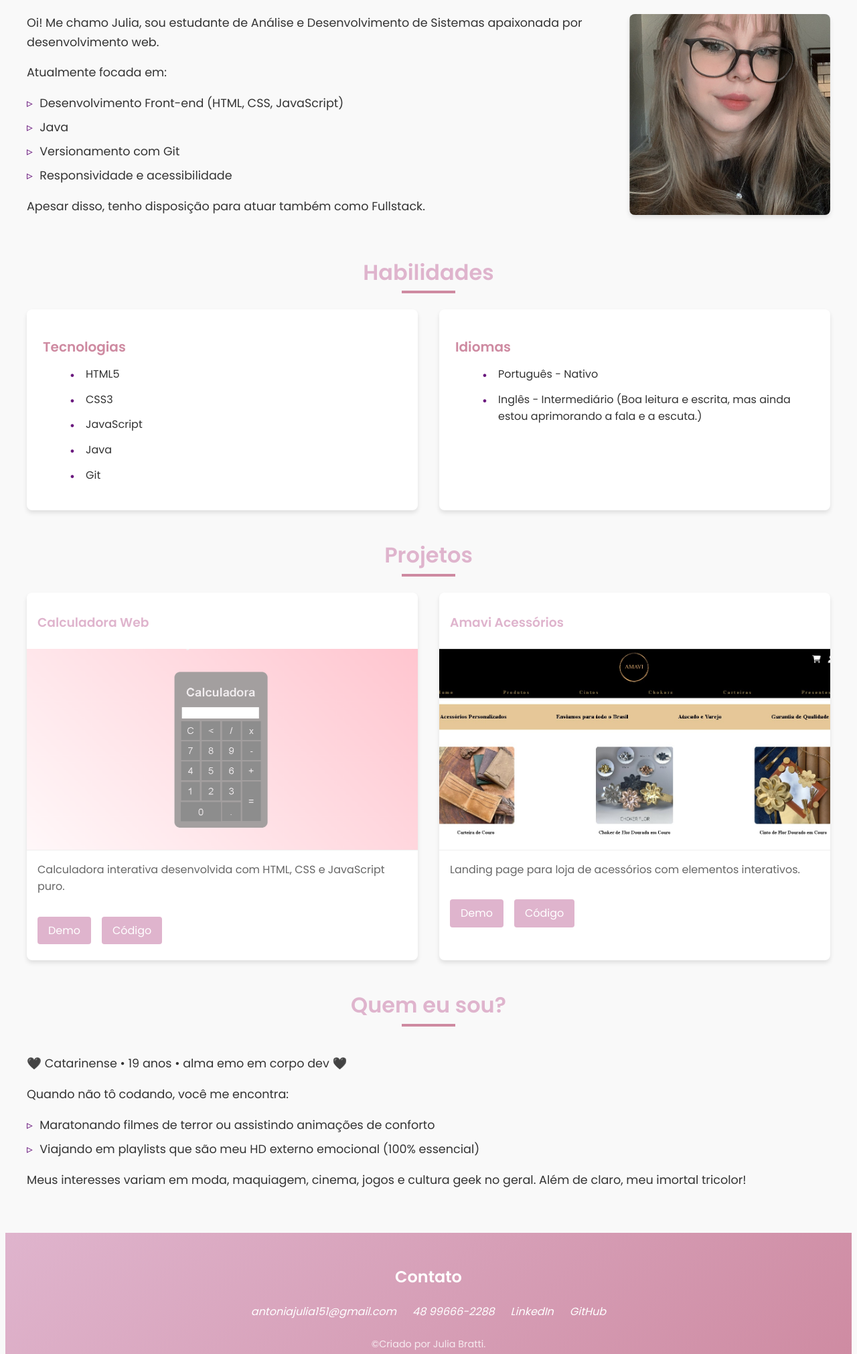
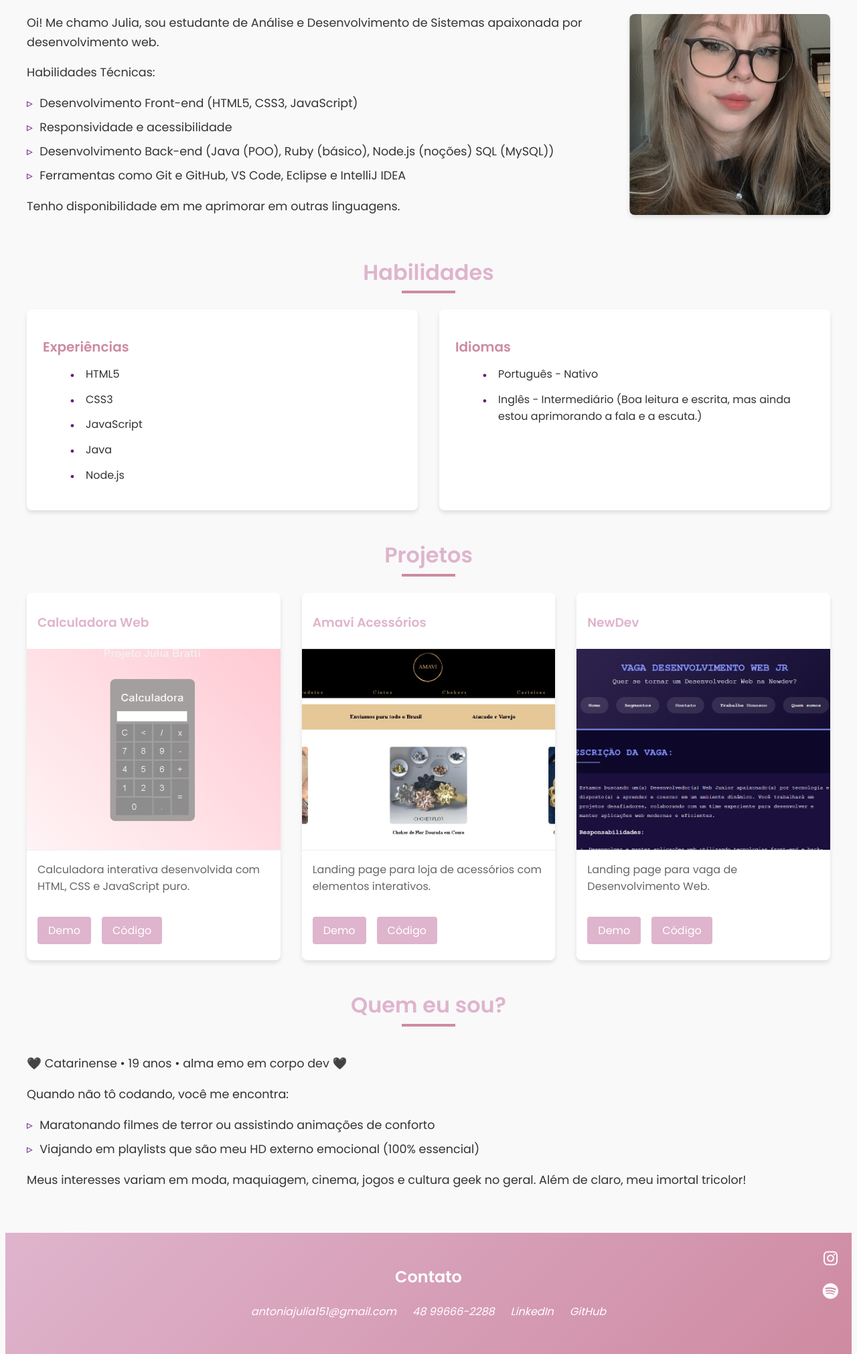
Before and after one commit to jwlinha/jwlinha, a plain HTML site: page index.html in a window 1280 px wide. Shown: the part 368-2390 px from the top of the page at 67% size. Drawn offline with Linux system fonts and the light colour scheme; a script that the page names is missing.

Commit message:
acrescentei um novo projeto

```diff
--- a/index.html
+++ b/index.html
@@ -9,6 +9,7 @@
     <link rel="preconnect" href="https://fonts.googleapis.com">
     <link rel="preconnect" href="https://fonts.gstatic.com" crossorigin>
     <link href="https://fonts.googleapis.com/css2?family=Poppins:wght@400;500;600&display=swap" rel="stylesheet">
+    <link rel="stylesheet" href="https://cdnjs.cloudflare.com/ajax/libs/font-awesome/6.4.0/css/all.min.css">
 </head>
 
 <body>
@@ -29,14 +30,14 @@
             <div class="sobre-conteudo">
                 <div class="sobre-texto">
                     <p>Oi! Me chamo Julia, sou estudante de Análise e Desenvolvimento de Sistemas apaixonada por desenvolvimento web.</p>
-                    <p>Atualmente focada em:</p>
+                    <p>Habilidades Técnicas:</p>
                     <ul class="sobre-lista">
-                        <li>Desenvolvimento Front-end (HTML, CSS, JavaScript)</li>
-                        <li>Java</li>
-                        <li>Versionamento com Git</li>
+                        <li>Desenvolvimento Front-end (HTML5, CSS3, JavaScript)</li>
                         <li>Responsividade e acessibilidade</li>
+                        <li>Desenvolvimento Back-end (Java (POO), Ruby (básico), Node.js (noções) SQL (MySQL))</li>
+                        <li>Ferramentas como Git e GitHub, VS Code, Eclipse e IntelliJ IDEA</li>
                     </ul>
-                    <p>Apesar disso, tenho disposição para atuar também como Fullstack.</p>
+                    <p>Tenho disponibilidade em me aprimorar em outras linguagens. </p>
                 </div>
                 <div class="sobre-imagem">
                     <img class="foto-perfil" width="300" src="imagens/fotoperfil.jpg" alt="Julia Bratti sorrindo" loading="lazy"/>
@@ -49,13 +50,13 @@
 
             <div class="habilidades-container">
                 <div class="habilidade-categoria">
-                    <h3 class="categoria-titulo">Tecnologias</h3>
+                    <h3 class="categoria-titulo">Experiências</h3>
                     <ul class="habilidade-lista">
                         <li class="habilidade-item">HTML5</li>
                         <li class="habilidade-item">CSS3</li>
                         <li class="habilidade-item">JavaScript</li>
                         <li class="habilidade-item">Java</li>
-                        <li class="habilidade-item">Git</li>
+                        <li class="habilidade-item">Node.js</li>
                     </ul>
                 </div>
 
@@ -92,6 +93,16 @@
                         <a href="https://github.com/jwlinha/amaviacessorios" target="_blank" rel="noopener" class="projeto-link">Código</a>
                     </div>
                 </article>
+
+                <article class="projeto-card">
+                    <h3 class="projeto-titulo">NewDev</h3>
+                    <img width="400" height="235" src="imagens/newdev.png"  alt="Empresa Ficticia de Tecnologia" loading="lazy" class="projeto-imagem"/>
+                    <p class="projeto-descricao">Landing page para vaga de Desenvolvimento Web.</p>
+                    <div class="projeto-links">
+                        <a href="https://jwlinha.github.io/Newdev/" target="_blank" rel="noopener" class="projeto-link">Demo</a>
+                        <a href="https://github.com/jwlinha/Newdev" target="_blank" rel="noopener" class="projeto-link">Código</a>
+                    </div>
+                </article>
             </div>
         </section>
 
@@ -114,6 +125,15 @@
     </main>
 
     <footer id="contato" class="rodape">
+        <div class="social-icons-vertical">
+            <a href="https://instagram.com/jwliabratti" target="_blank" rel="noopener" aria-label="Instagram">
+                <i class="fab fa-instagram"></i>
+            </a>
+            <a href="https://open.spotify.com/user/31k7xp6uyzhqwtg5ysjh7yvsitpy" target="_blank" rel="noopener" aria-label="Spotify">
+                <i class="fab fa-spotify"></i>
+            </a>
+        </div>
+
         <h2 class="rodape-titulo">Contato</h2>
 
         <div class="rodape-conteudo">
@@ -123,7 +143,6 @@
                 <a href="https://www.linkedin.com/in/julia-bratti-2156972b0" target="_blank" rel="noopener" class="contato-link">LinkedIn</a>
                 <a href="https://github.com/jwlinha" target="_blank" rel="noopener" class="contato-link">GitHub</a>
             </address>
-            <p class="rodape-copyright">&copy;Criado por Julia Bratti.</p>
         </div>
     </footer>
 
--- a/style.css
+++ b/style.css
@@ -299,6 +299,7 @@
   }
 
   .rodape {
+    position: relative;
     background: linear-gradient(135deg, var(--primary), var(--secondary));
     color: var(--white);
     padding: 2rem 1rem;
@@ -335,6 +336,38 @@
     font-size: 0.9rem;
 }
 
+.social-icons-vertical {
+    position: absolute;
+    top: 20px;
+    right: 20px;
+    display: flex;
+    flex-direction: column;
+    gap: 10px;
+}
+
+.social-icons-vertical a {
+    color: var(--white);
+    font-size: 1.5rem;
+    transition: all 0.3s ease;
+}
+
+.social-icons-vertical a:hover {
+    transform: scale(1.2);
+    opacity: 0.8;
+}
+
+@media (max-width: 768px) {
+    .social-icons-vertical {
+        top: 15px;
+        right: 15px;
+        gap: 8px;
+    }
+
+    .social-icons-vertical a {
+        font-size: 1.3rem;
+    }
+}
+
   @media (max-width: 768px) {
     .cabecalho-menu {
       flex-direction: column;
```
Also changed, not shown: imagens/newdev.png (added). Lines whose indentation alone changed are shown as unchanged.
